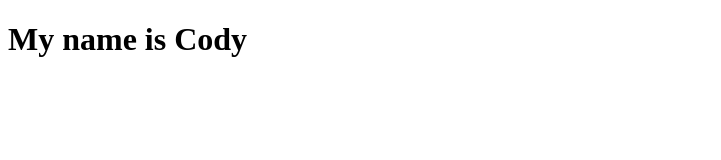
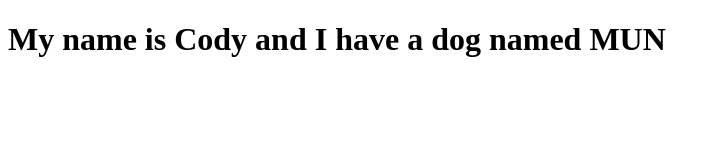
Before and after one commit to codytv23/First-Github-project-, a plain HTML site: page index.html in a window 1280 px wide. Shown: the whole page, without its empty margins (0-721 px from the left). Drawn offline with Linux system fonts and the light colour scheme.

Commit message:
adding note

```diff
--- a/index.html
+++ b/index.html
@@ -7,6 +7,6 @@
     <title>Document</title>
 </head>
 <body>
-    <h1>My name is Cody</h1>
+    <h1>My name is Cody and I have a dog named MUN</h1>
 </body>
 </html>
```
